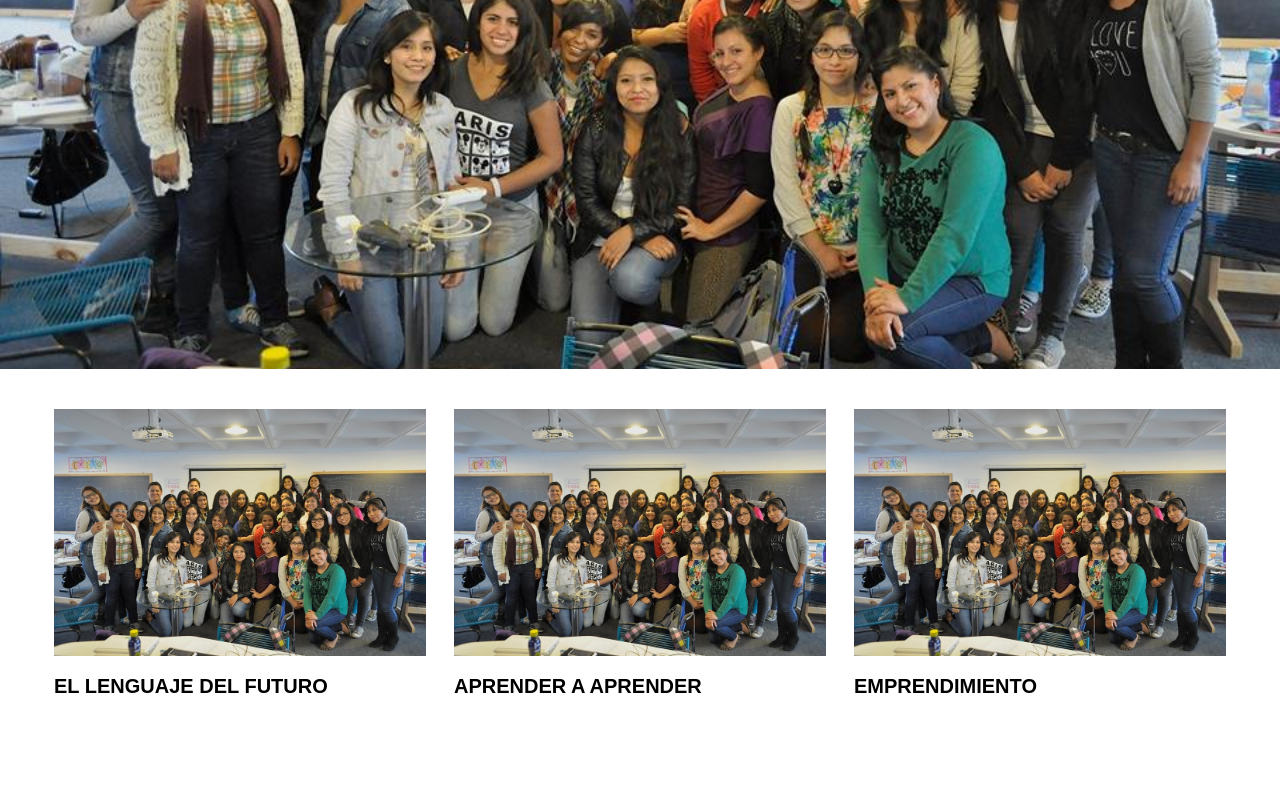
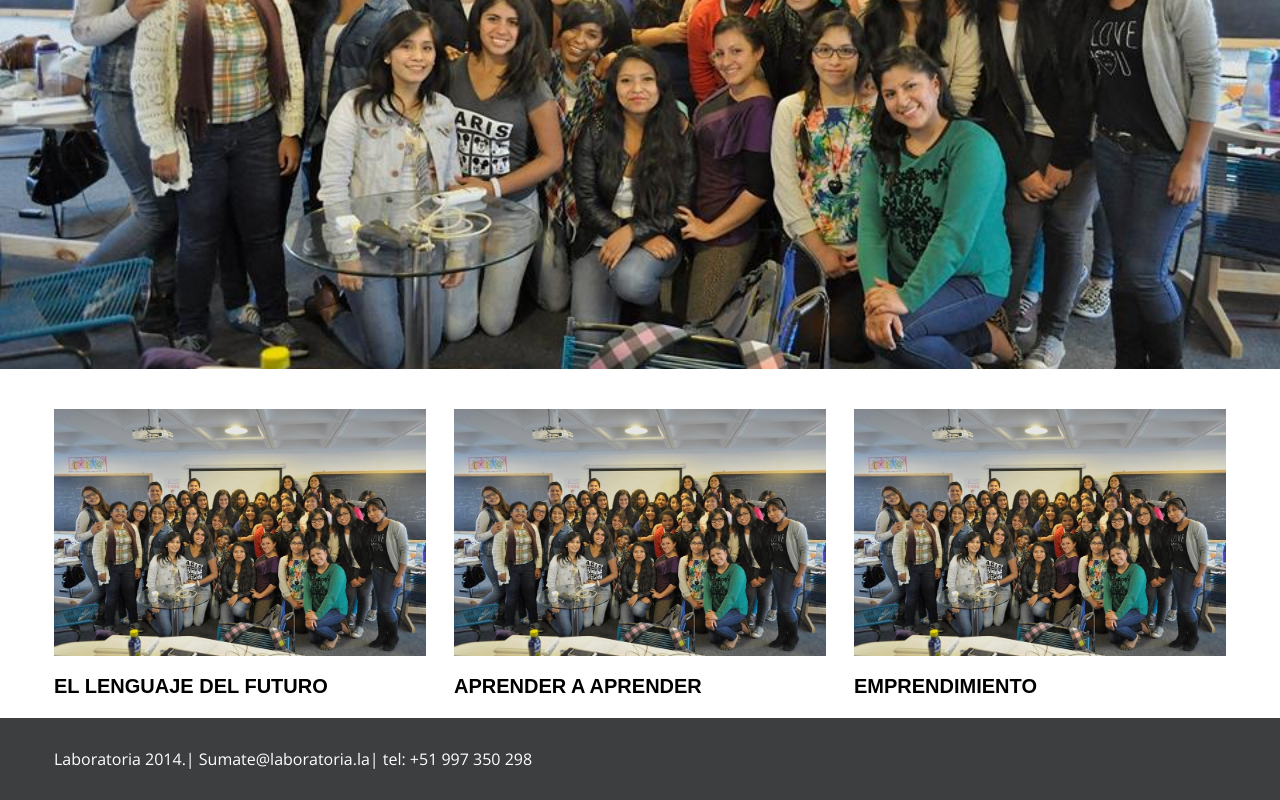
Before and after one commit to VGIO2/lenguaje-futuro, a plain HTML site: page index.html in a window 1280 px wide. Shown: the part 411-1211 px from the top of the page. Before the commit the page ends 1129 px from the top, so only its background shows below. Drawn offline with nearby package versions, Linux system fonts and the light colour scheme.

Commit message:
YAAAAAAA

```diff
--- a/css/main.css
+++ b/css/main.css
@@ -3,7 +3,7 @@ body{
 }
 
 
-/*-----------------------------------------------------HEADER*/
+/*----------------------------------------------------------------------------HEADER*/
 header{
     background-image: url(../img/grupal.jpg);
     background-size: 100%;
@@ -13,13 +13,14 @@ header a{
     text-decoration: none;
 }
 header .sumate{
-    background-color: #d9a71e;
+    background-color: #ffcc3f;
     color: black;
     padding: 10px 10px;
     border-radius: 4px;
     display: inline-block;
     margin-top: 90px;
     margin-left: 30px;
+    padding: 10px 25px 10px 25px;
 }
 header img{
     width: 450px;
@@ -35,8 +36,9 @@ header ul li{
 }
 header li a{
     color: black;
+    font-weight: 20px;
 }
-/*------------------------------------------------------------------------------CONTENIDO*/
+/*--------------------------------------------------------------------------------------------CONTENIDO*/
 
 .contenido{
     font-family: arial;
@@ -50,3 +52,25 @@ header li a{
     font-size: 20px;
     margin: 15px 0 20px 0;
 }
+/*---------------------------------------------------------------------------------------------------FOOTER*/
+
+footer{
+    background-color: #3d3e40;
+    padding-bottom: 30px;
+    padding-top: 30px;
+}
+footer ul{
+    list-style: none;
+    color: white;
+}
+footer ul li{
+    display: inline-block;
+    color: white;
+    margin-left: 0px;
+}
+footer li:after{
+    content: "|";
+}
+footer li:last-child:after{
+    content: "";
+}
--- a/index.html
+++ b/index.html
@@ -6,7 +6,7 @@
     <link rel="stylesheet" href="css/main.css">
   </head>
   <body>
-   <!-------------------------------------------------HEADER-->
+   <!------------------------------------------------------------------------------------------------------HEADER-->
        <header>
            <div class="container">
               <div class="row">
@@ -26,7 +26,7 @@
               </div>
            </div>
        </header>
-  <!-------------------------------------------------CONTENIDO-->
+  <!-------------------------------------------------------------------------------------------------------CONTENIDO-->
 
   <section class="contenido">
     <div class="container">
@@ -39,6 +39,16 @@
 
   </section>
 
-  <!-----------------------------------------------------------------------------------FOOTER-->
+  <!----------------------------------------------------------------------------------------------------------FOOTER-->
+
+  <footer>
+      <div class="container">
+          <ul>
+              <li class="nombre">Laboratoria 2014.</li>
+              <li class="email">Sumate@laboratoria.la</li>
+              <li class="tel">tel: +51 997 350 298</li>
+          </ul>
+      </div>
+  </footer>
   </body>
 </html>
```
